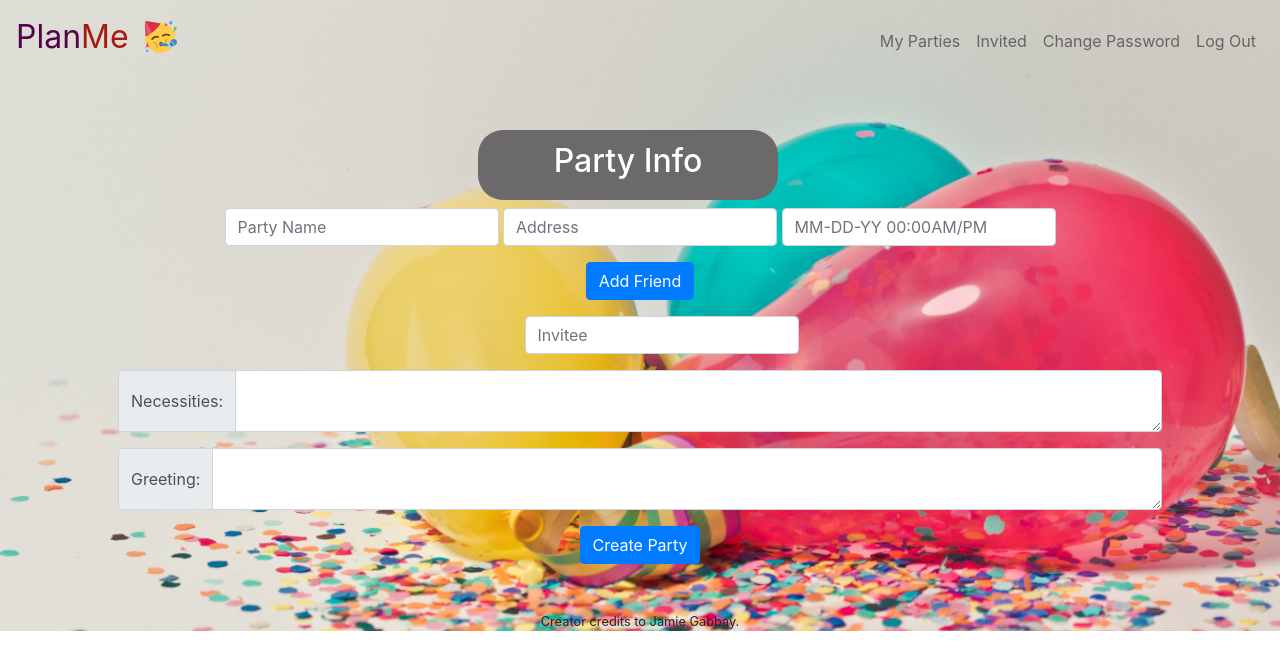
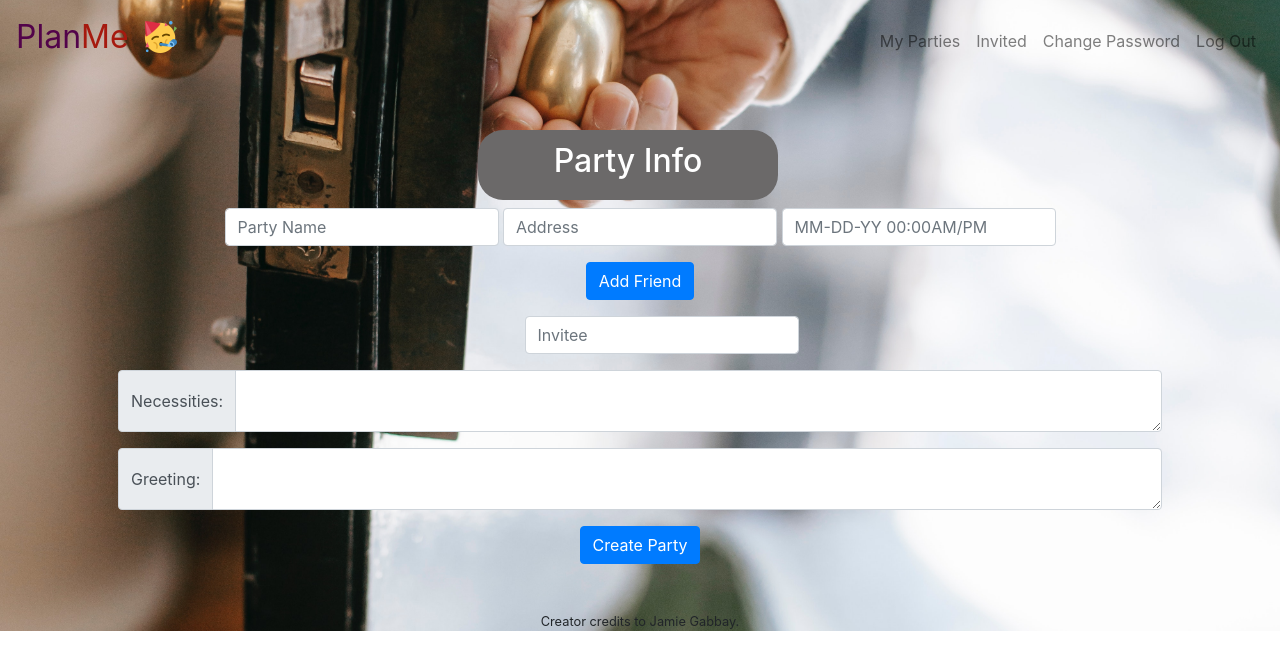
Before and after one commit to jgbby/WiLi, a Flask app: page /create in a window 1280 px wide. Shown: the top 670 px of the page. Run offline with Flask 2, Linux system fonts and the light colour scheme; a user stored in the database is signed in; some libraries are stand-ins or nearby versions.

Commit message:
changed image

```diff
--- a/static/styles.css
+++ b/static/styles.css
@@ -79,7 +79,7 @@ body, html {
 
 .bg {
   /* The image used */
-  background-image: url("party.jpg");
+  background-image: url("lock.jpg");
 
   /* Full height */
   height: auto;
```
Also changed, not shown: static/lock.jpg (added).
